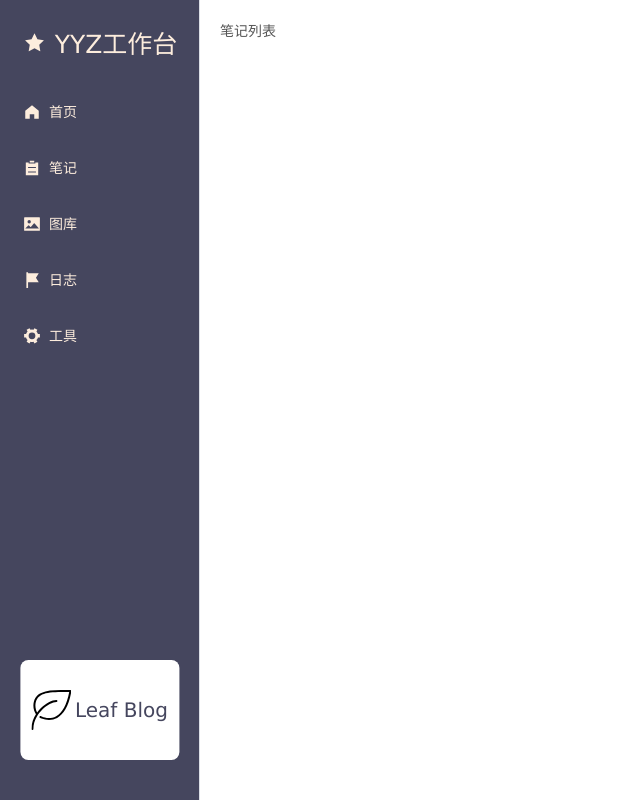
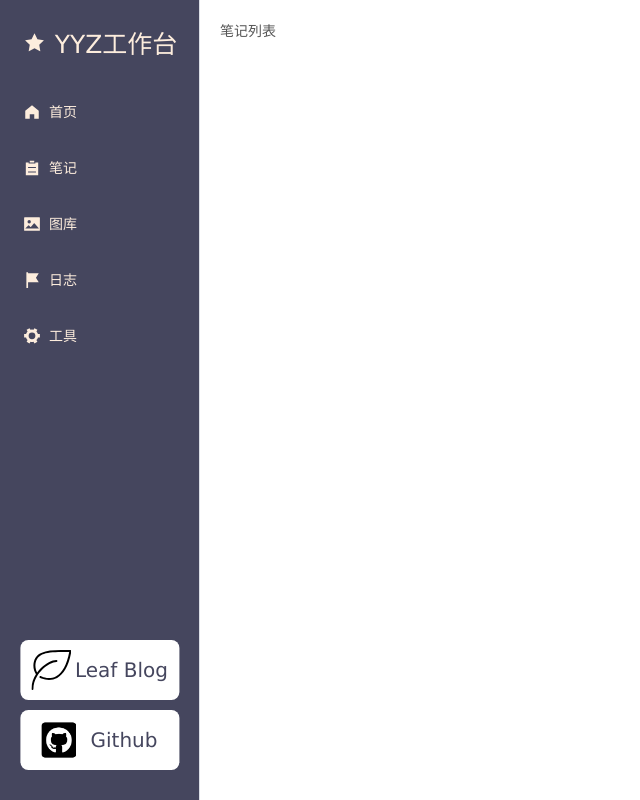
Before and after one commit to yyyz1011/blog-admin, a Vue app: page /article-list in a window 1280 px wide. Shown: the whole page, without its empty margins (0-640 px from the left). Built offline with nearby package versions, Linux system fonts and the light colour scheme.

Commit message:
feat: add github link

```diff
--- a/electron/main.ts
+++ b/electron/main.ts
@@ -1,4 +1,4 @@
-import { app, BrowserWindow, Menu, globalShortcut } from "electron";
+import { app, BrowserWindow, Menu } from "electron";
 import { onNavbar } from "./utils/navbar";
 import { onAppMenu, createAppMenu } from "./utils/menu";
 import { onContextMenu } from "./utils/contextMenu";
--- a/src/components/side-nav/SideNav.vue
+++ b/src/components/side-nav/SideNav.vue
@@ -23,6 +23,10 @@
       <img class="blog-link-card--img" src="../../assets/img/leaf.svg" />
       <span class="blog-link-card--title">Leaf Blog</span>
     </div>
+    <div class="github-link-card" @click="handleGoGithub">
+      <img class="github-link-card--img" src="../../assets/img/github.svg" />
+      <span class="github-link-card--title">Github</span>
+    </div>
   </el-menu>
 </template>
 <script lang="ts" setup>
@@ -32,6 +36,10 @@ import { AdminName } from "@/constants/common";
 
 function handleGoBlog() {
   console.log("TODO 跳转博客");
+}
+
+function handleGoGithub() {
+  window.open("https://github.com/yyyz1011");
 }
 </script>
 
@@ -54,10 +62,10 @@ function handleGoBlog() {
   }
   .blog-link-card {
     position: absolute;
-    bottom: 40px;
+    bottom: 100px;
     left: 50%;
     transform: translateX(-50%);
-    height: 100px;
+    height: 60px;
     width: 80%;
     background: $background-white;
     border-radius: $border-radius-normal;
@@ -80,4 +88,33 @@ function handleGoBlog() {
     }
   }
 }
+
+.github-link-card {
+  position: absolute;
+  bottom: 30px;
+  left: 50%;
+  transform: translateX(-50%);
+  height: 60px;
+  width: 80%;
+  background: $background-white;
+  border-radius: $border-radius-normal;
+  display: flex;
+  justify-content: center;
+  align-items: center;
+  cursor: pointer;
+  user-select: none;
+  transition: all 0.3s ease;
+  &:hover {
+    transform: translateX(-50%) translateY(-4px);
+  }
+  &--img {
+    height: 40px;
+    margin-right: 4px;
+  }
+  &--title {
+    margin-left: 10px;
+    font-size: 20px;
+    color: $text-color-primary;
+  }
+}
 </style>
```
Also changed, not shown: src/assets/img/github.svg (added).
